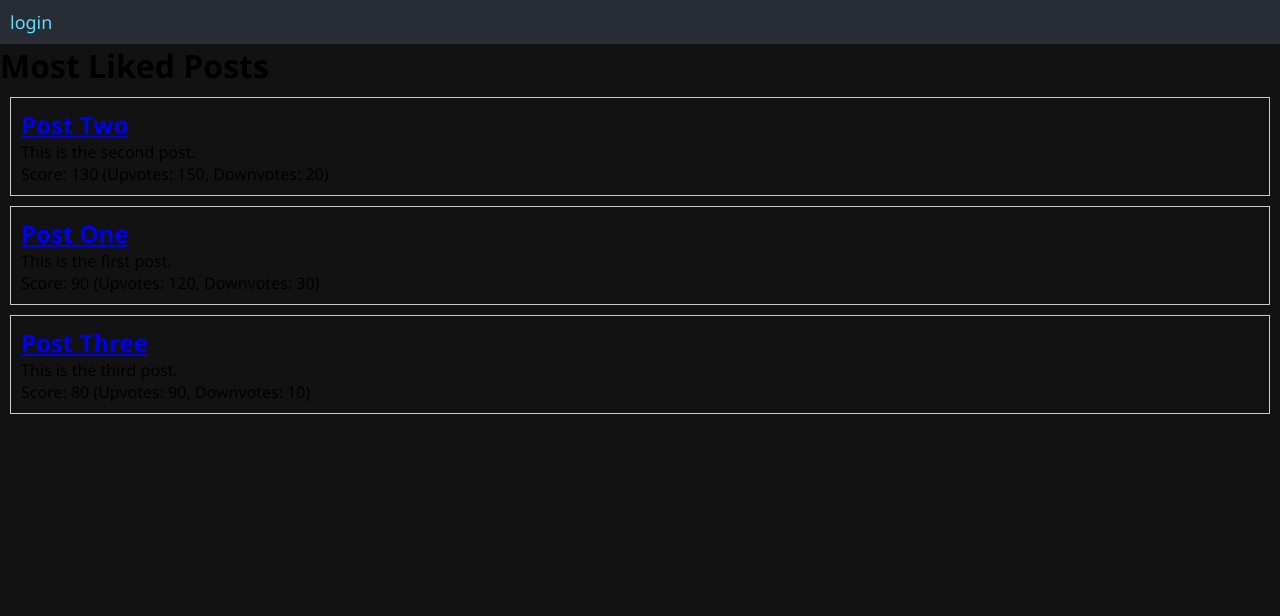
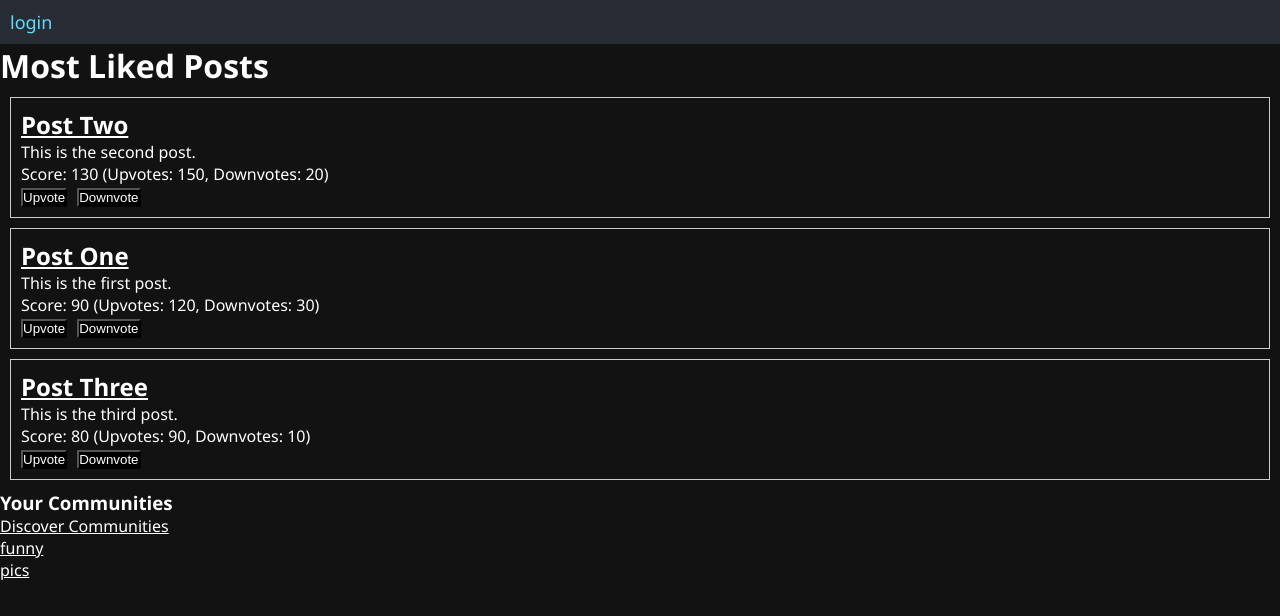
Before and after one commit to Agorbanoff/Testproject, a React (Vite) app in the folder react/: page / in a window 1280 px wide. Shown: the top 616 px of the page. Built offline with nearby package versions, Linux system fonts and the light colour scheme.

Commit message:
not found, discover community, mainlayout component, create community
 done

```diff
--- a/react/src/App.css
+++ b/react/src/App.css
@@ -1,7 +1,7 @@
 /* App.css */
 
 /* Navigation Bar Styling */
-.nav {
+  .nav {
     padding: 10px;
     background: #282c34;
     display: flex;
@@ -26,3 +26,7 @@
     text-align: center;
     padding: 50px;
   }
+
+  *{
+    color: #ffffff;
+  }
--- a/react/src/App.jsx
+++ b/react/src/App.jsx
@@ -1,43 +1,37 @@
 import React from 'react';
-import { BrowserRouter as Router, Routes, Route, Link } from 'react-router-dom';
+import { BrowserRouter as Router, Routes, Route } from 'react-router-dom';
 import Login from "./pages/LoginPage.jsx";
 import Register from "./pages/RegisterPage.jsx";
 import { HomePage, SubredditPage } from './pages/HomePage.jsx';
 import PostPage from './pages/PostPage.jsx';
-
-//import Post from "./pages/Post.jsx";
-import './App.css'; // Import the CSS file
+import NotFound from './pages/NotFound.jsx'; // Make sure you have this page
+import DiscoverCommunities from './pages/DiscoverCommunities.jsx';
+import MainLayout from './components/MainLayout.jsx';
+import CreateCommunity from './pages/CreateCommunity.jsx';
+import './App.css';
 
 const App = () => {
   return (
     <Router>
-      <nav className="nav">
-        <Link className="link" to="/login">login</Link>
-      </nav>
+      <Routes>
+        {/* Routes that should NOT show the aside */}
+        <Route path="/login" element={<Login />} />
+        <Route path="/register" element={<Register />} />
 
-      <div className="content">
-        <Routes>
-          <Route path="/login" element={<Login />} />
-          <Route path="/register" element={<Register />} />
+        {/* Wrap pages that should show the aside with MainLayout */}
+        <Route element={<MainLayout />}>
           <Route path="/" element={<HomePage />} />
-          <Route path="/r/:subredditName" element={<SubredditPage/>} />
-          <Route path="/post/:postId" element={<PostPage/>} />
-          {/* <Route path="/posts/:postname" element={<Post />} /> */}
-          <Route path="*" element={<NotFound />} />
-        </Routes>
-      </div>
+          <Route path="/r/:subredditName" element={<SubredditPage />} />
+          <Route path="/post/:postId" element={<PostPage />} />
+          <Route path="/discover-communities" element={<DiscoverCommunities />} />
+          <Route path="/create-community" element={<CreateCommunity />} />
+        </Route>
+
+        {/* NotFound page remains outside the MainLayout */}
+        <Route path="*" element={<NotFound />} />
+      </Routes>
     </Router>
   );
 };
 
-// Optional: 404 Not Found Component
-const NotFound = () => {
-  return (
-    <div className="not-found">
-      <h2>404 - Page Not Found</h2>
-      <p>Sorry, the page you&#39;re looking for doesn&#39;t exist.</p>
-    </div>
-  );
-};
-
 export default App;
--- /dev/null
+++ b/react/src/components/MainLayout.jsx
@@ -0,0 +1,42 @@
+import React from 'react';
+import { Outlet, Link } from 'react-router-dom';
+
+const CommunitiesAside = () => {
+  const joinedCommunities = [
+    { name: 'funny', path: '/r/funny' },
+    { name: 'pics', path: '/r/pics' }
+  ];
+
+  return (
+    <aside className="communities-aside">
+      <h3>Your Communities</h3>
+      <ul>
+        <li>
+          <Link to="/discover-communities">Discover Communities</Link>
+        </li>
+        {joinedCommunities.map((community) => (
+          <li key={community.name}>
+            <Link to={community.path}>{community.name}</Link>
+          </li>
+        ))}
+      </ul>
+    </aside>
+  );
+};
+
+const MainLayout = () => {
+  return (
+    <>
+      <nav className="nav">
+        <Link className="link" to="/login">login</Link>
+      </nav>
+      <div className="content">
+        {/* This is where the matched child routes will be rendered */}
+        <Outlet />
+      </div>
+      <CommunitiesAside />
+    </>
+  );
+};
+
+export default MainLayout;
--- a/react/src/index.css
+++ b/react/src/index.css
@@ -16,5 +16,4 @@
   /* Optional: Set a global background color */
   body {
     background-color: #121212; /* Match your dark theme */
-    overflow-x: hidden; /* Prevent horizontal scrollbar */
   }
--- /dev/null
+++ b/react/src/pages/CreateCommunity.jsx
@@ -0,0 +1,88 @@
+import React, { useState } from 'react';
+import { useNavigate } from 'react-router-dom';
+
+const CreateCommunity = () => {
+  const [communityName, setCommunityName] = useState('');
+  const [description, setDescription] = useState('');
+  const [error, setError] = useState('');
+  const [loading, setLoading] = useState(false);
+  const navigate = useNavigate();
+
+  const handleSubmit = async (e) => {
+    e.preventDefault();
+
+    if (!communityName.trim()) {
+      setError('Community name is required');
+      return;
+    }
+
+    setLoading(true);
+    setError('');
+
+    try {
+      const response = await fetch('/api/communities', {
+        method: 'POST',
+        headers: {
+          'Content-Type': 'application/json'
+        },
+        body: JSON.stringify({ communityName, description })
+      });
+
+      if (!response.ok) {
+        const errorData = await response.json();
+        throw new Error(errorData.message || 'Error creating community');
+      }
+
+      const data = await response.json();
+      navigate(`/r/${data.communityName.toLowerCase()}`);
+    } catch (err) {
+      setError(err.message);
+    } finally {
+      setLoading(false);
+    }
+  };
+
+  // Define a style object for input and textarea
+  const inputStyle = {
+    backgroundColor: 'black',
+    color: 'white',
+    border: '1px solid #ccc',
+    padding: '8px',
+    borderRadius: '4px'
+  };
+
+  return (
+    <div className="create-community">
+      <h2>Create Community</h2>
+      <form onSubmit={handleSubmit}>
+        <div>
+          <label htmlFor="communityName">Community Name:</label>
+          <input
+            type="text"
+            id="communityName"
+            value={communityName}
+            onChange={(e) => setCommunityName(e.target.value)}
+            placeholder="Enter community name"
+            style={inputStyle}
+          />
+        </div>
+        <div>
+          <label htmlFor="description">Description (optional):</label>
+          <textarea
+            id="description"
+            value={description}
+            onChange={(e) => setDescription(e.target.value)}
+            placeholder="Enter a short description"
+            style={{ ...inputStyle, resize: 'vertical' }}
+          />
+        </div>
+        {error && <p style={{ color: 'red' }}>{error}</p>}
+        <button type="submit" disabled={loading}>
+          {loading ? 'Creating...' : 'Create Community'}
+        </button>
+      </form>
+    </div>
+  );
+};
+
+export default CreateCommunity;
--- /dev/null
+++ b/react/src/pages/DiscoverCommunities.jsx
@@ -0,0 +1,41 @@
+import React, { useState } from 'react';
+import { Link } from 'react-router-dom';
+
+const DiscoverCommunities = () => {
+  const [searchTerm, setSearchTerm] = useState('');
+
+  // Example list of communities
+  const allCommunities = [
+    { name: 'funny', path: `/r/funny` },
+    { name: 'pics', path: '/r/pics' }
+  ];
+
+  // Filter communities based on the search term
+  const filteredCommunities = allCommunities.filter(community =>
+    community.name.toLowerCase().includes(searchTerm.toLowerCase())
+  );
+
+  return (
+    <div className="discover-communities">
+      <h2>Discover Communities</h2>
+      <input
+        type="text"
+        placeholder="Search communities..."
+        value={searchTerm}
+        onChange={(e) => setSearchTerm(e.target.value)}
+      />
+      <ul>
+        {filteredCommunities.map(community => (
+          <li key={community.name}>
+            <Link to={community.path}>{community.name}</Link>
+          </li>
+        ))}
+      </ul>
+      <Link to="/create-community">
+        <button>Create Community</button>
+      </Link>
+    </div>
+  );
+};
+
+export default DiscoverCommunities;
--- a/react/src/pages/HomePage.jsx
+++ b/react/src/pages/HomePage.jsx
@@ -1,12 +1,13 @@
-import React from 'react';
+import React, { useState } from 'react';
 import PropTypes from 'prop-types';
 import { Link, useParams } from 'react-router-dom';
 
-// Example array of post objects with a subreddit property added
-const posts = [
-  { id: 1, name: 'Post One', subreddit: 'funny', description: 'This is the first post.', upvotes: 120, downvotes: 30 },
-  { id: 2, name: 'Post Two', subreddit: 'pics', description: 'This is the second post.', upvotes: 150, downvotes: 20 },
-  { id: 3, name: 'Post Three', subreddit: 'funny', description: 'This is the third post.', upvotes: 90, downvotes: 10 },
+// Example array of post objects with a subreddit property added.
+// A userVote property is added to track the current vote by the user.
+const initialPosts = [
+  { id: 1, name: 'Post One', subreddit: 'funny', description: 'This is the first post.', upvotes: 120, downvotes: 30, userVote: null },
+  { id: 2, name: 'Post Two', subreddit: 'pics', description: 'This is the second post.', upvotes: 150, downvotes: 20, userVote: null },
+  { id: 3, name: 'Post Three', subreddit: 'funny', description: 'This is the third post.', upvotes: 90, downvotes: 10, userVote: null },
   // ... more posts
 ];
 
@@ -17,10 +18,55 @@ const sortPostsByScore = (postsArray) => {
 
 // Reusable PostList component that accepts an optional subreddit prop
 const PostList = ({ subreddit }) => {
-  // If subreddit is provided, filter posts to that subreddit; otherwise, show all posts.
+  // Manage posts state so that updates (like vote toggles) re-render the component
+  const [postList, setPostList] = useState([...initialPosts]);
+
+  // Function to handle toggling an upvote on a post
+  const handleToggleUpvote = (id) => {
+    setPostList((prevPosts) =>
+      prevPosts.map((post) => {
+        if (post.id === id) {
+          if (post.userVote === 'up') {
+            // Remove the upvote
+            return { ...post, userVote: null, upvotes: post.upvotes - 1 };
+          } else if (post.userVote === 'down') {
+            // Switch from downvote to upvote: remove one downvote and add one upvote
+            return { ...post, userVote: 'up', upvotes: post.upvotes + 1, downvotes: post.downvotes - 1 };
+          } else {
+            // Add an upvote
+            return { ...post, userVote: 'up', upvotes: post.upvotes + 1 };
+          }
+        }
+        return post;
+      })
+    );
+  };
+
+  // Function to handle toggling a downvote on a post
+  const handleToggleDownvote = (id) => {
+    setPostList((prevPosts) =>
+      prevPosts.map((post) => {
+        if (post.id === id) {
+          if (post.userVote === 'down') {
+            // Remove the downvote
+            return { ...post, userVote: null, downvotes: post.downvotes - 1 };
+          } else if (post.userVote === 'up') {
+            // Switch from upvote to downvote: remove one upvote and add one downvote
+            return { ...post, userVote: 'down', downvotes: post.downvotes + 1, upvotes: post.upvotes - 1 };
+          } else {
+            // Add a downvote
+            return { ...post, userVote: 'down', downvotes: post.downvotes + 1 };
+          }
+        }
+        return post;
+      })
+    );
+  };
+
+  // Filter posts by subreddit if provided
   const filteredPosts = subreddit
-    ? posts.filter(post => post.subreddit.toLowerCase() === subreddit.toLowerCase())
-    : posts;
+    ? postList.filter(post => post.subreddit.toLowerCase() === subreddit.toLowerCase())
+    : postList;
 
   const sortedPosts = sortPostsByScore([...filteredPosts]);
 
@@ -38,6 +84,23 @@ const PostList = ({ subreddit }) => {
           <p>
             Score: {post.upvotes - post.downvotes} (Upvotes: {post.upvotes}, Downvotes: {post.downvotes})
           </p>
+          <button
+            onClick={() => handleToggleUpvote(post.id)}
+            style={{
+              marginRight: '10px',
+              backgroundColor: post.userVote === 'up' ? 'darkgreen' : 'black'
+            }}
+          >
+            Upvote
+          </button>
+          <button
+            onClick={() => handleToggleDownvote(post.id)}
+            style={{
+              backgroundColor: post.userVote === 'down' ? 'purple' : 'black'
+            }}
+          >
+            Downvote
+          </button>
         </div>
       ))}
     </div>
--- a/react/src/pages/LoginPage.jsx
+++ b/react/src/pages/LoginPage.jsx
@@ -2,7 +2,6 @@ import React, { useState } from "react";
 import { Link } from "react-router-dom";
 import { useNavigate } from 'react-router-dom';
 import "./LoginPage.css";
-
 const LoginPage = () => {
   // Changed state from email to username
   const [username, setUsername] = useState("");
--- /dev/null
+++ b/react/src/pages/NotFound.jsx
@@ -0,0 +1,12 @@
+import React from 'react';
+
+const NotFound = () => {
+  return (
+    <div className="not-found">
+      <h2>404 - Page Not Found</h2>
+      <p>Sorry, the page you’re looking for doesn’t exist.</p>
+    </div>
+  );
+};
+
+export default NotFound;
--- a/react/src/pages/RegisterPage.jsx
+++ b/react/src/pages/RegisterPage.jsx
@@ -1,6 +1,7 @@
 import React, { useState } from "react";
 import { Link } from "react-router-dom";
 import "./RegisterPage.css";
+import { useNavigate } from 'react-router-dom';
 
 const RegisterPage = () => {
   const [username, setUsername] = useState("");
@@ -8,6 +9,7 @@ const RegisterPage = () => {
   const [confirmPassword, setConfirmPassword] = useState("");
   const [errorMessage, setErrorMessage] = useState("");
   const [successMessage, setSuccessMessage] = useState("");
+  const navigate = useNavigate();
 
   const handleSubmit = (e) => {
     e.preventDefault();
@@ -40,6 +42,7 @@ const RegisterPage = () => {
       })
       .then((data) => {
         setSuccessMessage("Registration successful! You can now log in.");
+        navigate('/login');
         console.log(data);
       })
       .catch((err) => {
```
